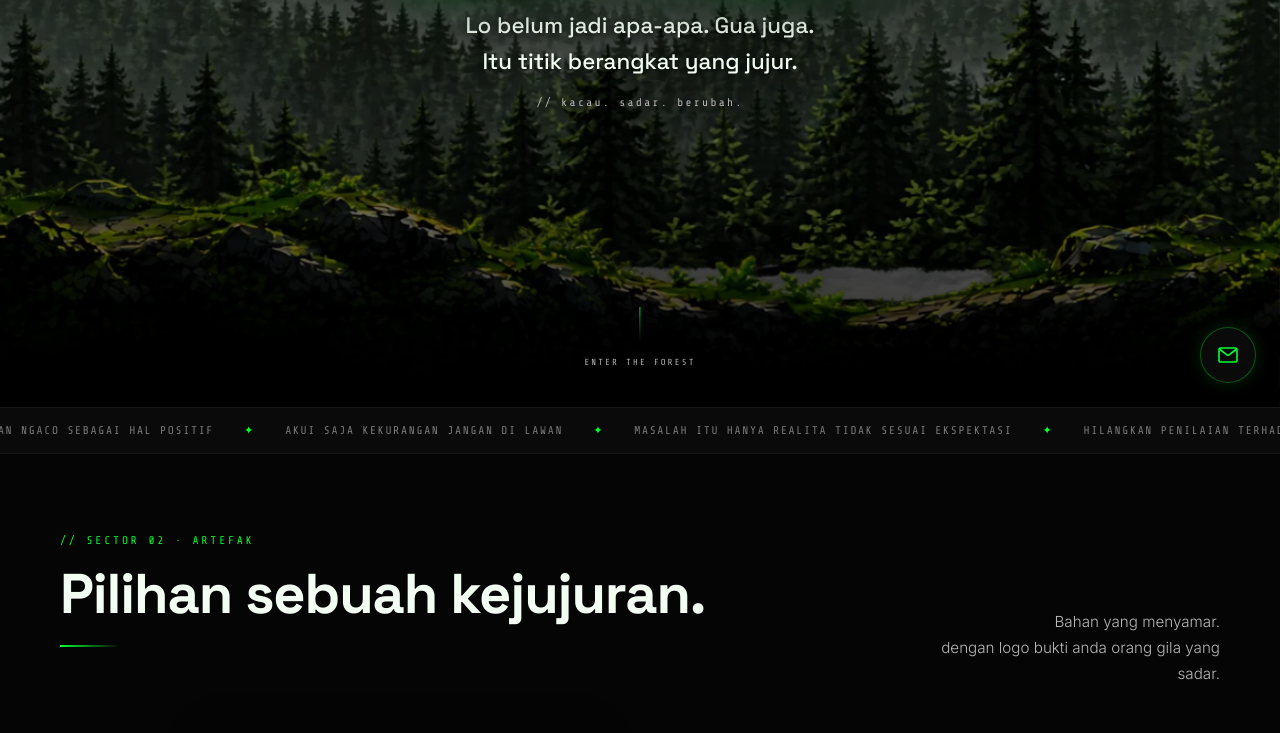
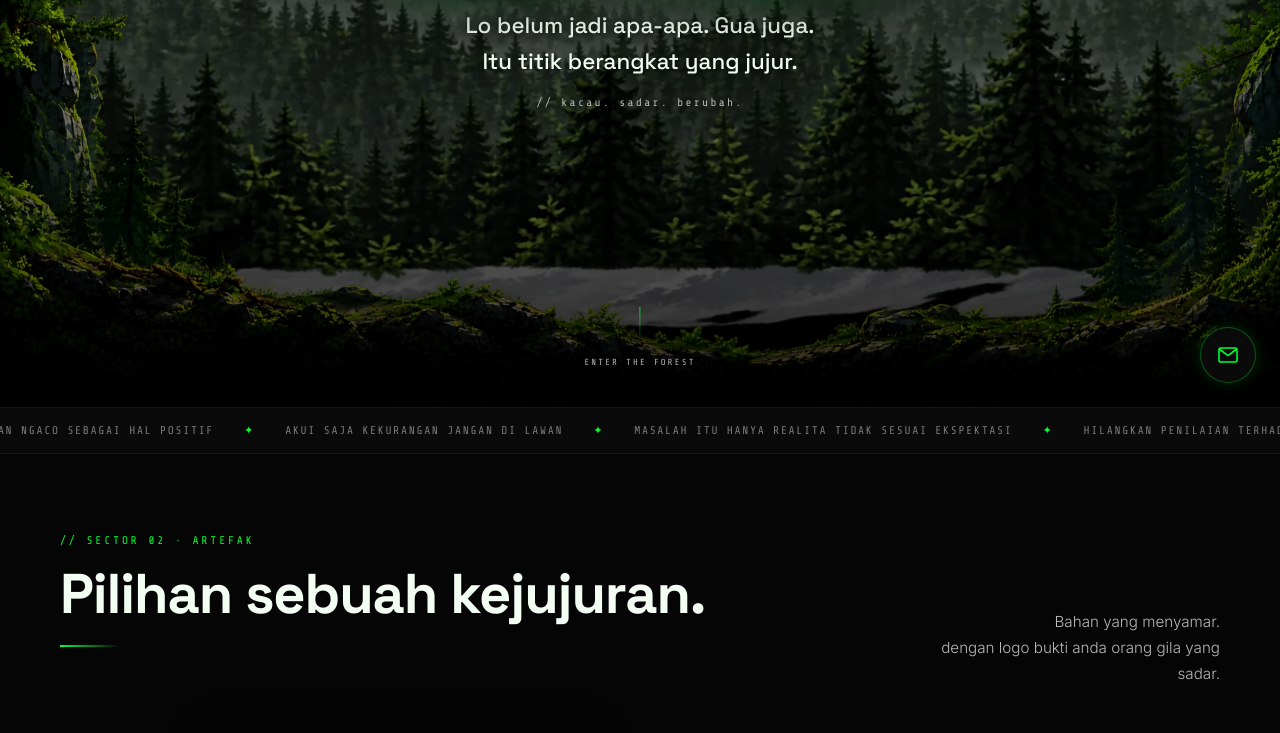
Before and after one commit to caprux/caprux.github.io, a plain HTML site: page index.html in a window 1280 px wide. Shown: the part 393-1126 px from the top of the page. Drawn offline with nearby package versions, Linux system fonts and the light colour scheme; no server answers.

Commit message:
Update style.css for hybrid parallax effects

```diff
--- a/style.css
+++ b/style.css
@@ -1,6 +1,5 @@
 /* ================================================================
-   CAPRUX — style.css v18 "TRUE 3D PARALLAX"
-   Palet: Hitam · Putih · Abu · #00ff00
+   CAPRUX — style.css v19 "HYBRID PARALLAX"
    ================================================================ */
 :root {
   --black:    #000000;
@@ -71,7 +70,7 @@ nav.scrolled { background: rgba(0, 0, 0, 0.95); border-bottom-color: rgba(0,255,
 .mobile-menu a:hover { color: var(--green); }
 
 /* ================================================================
-   HERO PARALLAX (7 LAYERS) - TRUE 3D DEPTH
+   HERO PARALLAX (HYBRID)
    ================================================================ */
 #home {
   position: relative;
@@ -93,26 +92,40 @@ nav.scrolled { background: rgba(0, 0, 0, 0.95); border-bottom-color: rgba(0,255,
   overflow: hidden;
 }
 
-/* Base Parallax: Cover sempurna, tanpa ruang kosong */
 .parallax-layer {
   position: absolute;
   top: 0; left: 0;
   width: 100%;
   height: 100%;
-  background-size: cover;
   background-repeat: no-repeat;
   will-change: transform;
   transform-origin: center center;
 }
 
-/* Posisi Anchor Pintar untuk HP & Desktop */
-.layer-1 { background-position: top center; z-index: 1; } /* Awan mepet atas */
-.layer-2 { background-position: center 20%; z-index: 2; }
-.layer-3 { background-position: center 30%; z-index: 3; }
-.layer-4 { background-position: center 40%; z-index: 4; }
-.layer-5 { background-position: center 50%; z-index: 5; }
-.layer-6 { background-position: bottom center; z-index: 6; }
-.layer-7 { background-position: bottom center; z-index: 7; }
+/* --- LAYER 1: LANGIT (Mepet Kanan Atas) --- */
+.layer-1 {
+  background-size: cover;
+  background-position: right top; /* Agar matahari di kanan tidak hilang */
+  z-index: 1;
+}
+
+/* --- LAYER 2 - 5: GUNUNG & HUTAN (Cover Penuh) --- */
+.layer-2 { background-size: cover; background-position: center 20%; z-index: 2; }
+.layer-3 { background-size: cover; background-position: center 30%; z-index: 3; }
+.layer-4 { background-size: cover; background-position: center 40%; z-index: 4; }
+.layer-5 { background-size: cover; background-position: center 50%; z-index: 5; }
+
+/* --- LAYER 6 & 7: TANAH (Fit Width, Menempel Bawah) --- */
+.layer-6 {
+  background-size: 100% auto; /* Fit Lebar */
+  background-position: bottom center;
+  z-index: 6;
+}
+.layer-7 {
+  background-size: 100% auto; /* Fit Lebar */
+  background-position: bottom center;
+  z-index: 7;
+}
 
 #home::after {
   content: '';
```
